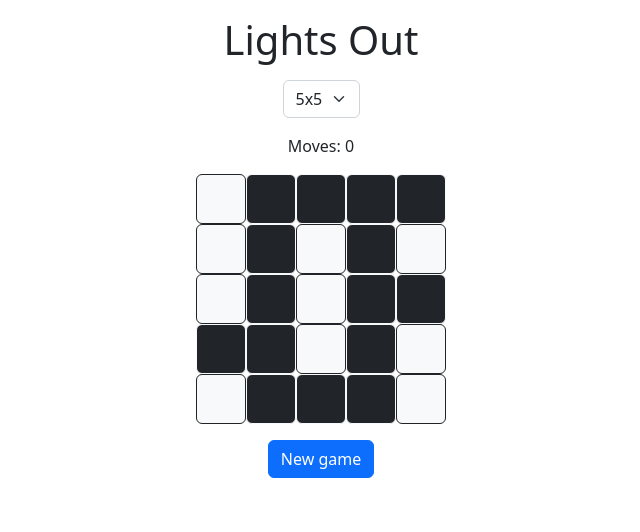
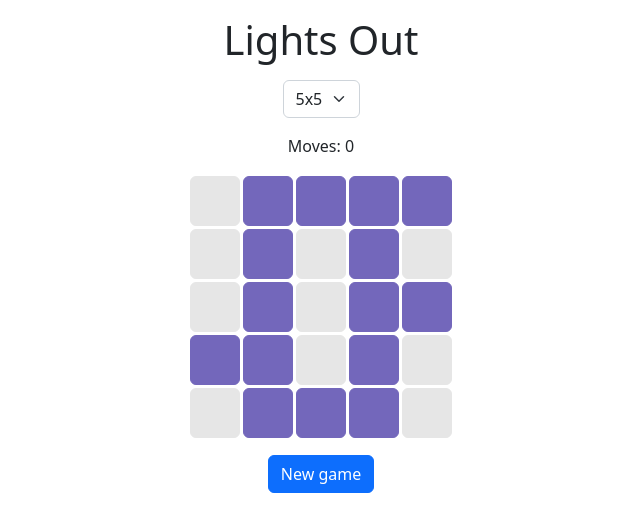
Before and after one commit to mjordonez2001/lights-out, a React (Vite) app: page / in a window 1280 px wide. Shown: the top 532 px of the page, without its empty margins (319-959 px from the left). Built offline with nearby package versions, Linux system fonts and the light colour scheme.

Commit message:
Animate tiles on hover and click

```diff
--- a/src/tile-board/Tile.css
+++ b/src/tile-board/Tile.css
@@ -1,12 +1,46 @@
 .tile {
   width: 50px;
   height: 50px;
+  margin: 1.5px;
+  transition-duration: .25s;
+  transition-property: transform, var(--bs-btn-hover-bg);
 }
 
 .tile-on {
-  --bs-btn-hover-bg: #fff;
+  --bs-btn-bg: #E6E6E6;
+  --bs-btn-border-color: #E6E6E6;
+}
+
+.tile-on:hover {
+  --bs-btn-hover-bg: #D3D3D3;
+  --bs-btn-hover-border-color: #D3D3D3;
+}
+
+.tile-on:active {
+  --bs-btn-active-bg: #7367BB;
+  --bs-btn-active-border-color: #7367BB;
 }
 
 .tile-off {
-  --bs-btn-hover-bg: #212529;
+  --bs-btn-bg: #7367BB;
+  --bs-btn-border-color: #7367BB;
 }
+
+.tile-off:hover {
+  --bs-btn-hover-bg: #4839A2;
+  --bs-btn-hover-border-color: #4839A2;
+}
+
+.tile-off:active {
+  --bs-btn-active-bg: #E6E6E6;
+  --bs-btn-active-border-color: #E6E6E6;
+}
+
+.tile-off:hover, .tile-on:hover {
+  box-shadow: 0 2px 4px #777;
+  transform: translateY(-2px);
+}
+
+.tile-on:active, .tile-off:active {
+  transform: translateY(1px);
+}
--- a/src/tile-board/Tile.jsx
+++ b/src/tile-board/Tile.jsx
@@ -9,8 +9,8 @@ function Tile({ isOn, id, onToggle }) {
       type="button"
       className={clsx(
         "btn tile",
-        isOn && "btn-light btn-outline-dark tile-on",
-        !isOn && "btn-dark btn-outline-light tile-off"
+        isOn && "btn-light tile-on",
+        !isOn && "btn-dark tile-off"
       )}
       id={id}
       onClick={onToggle}
```
